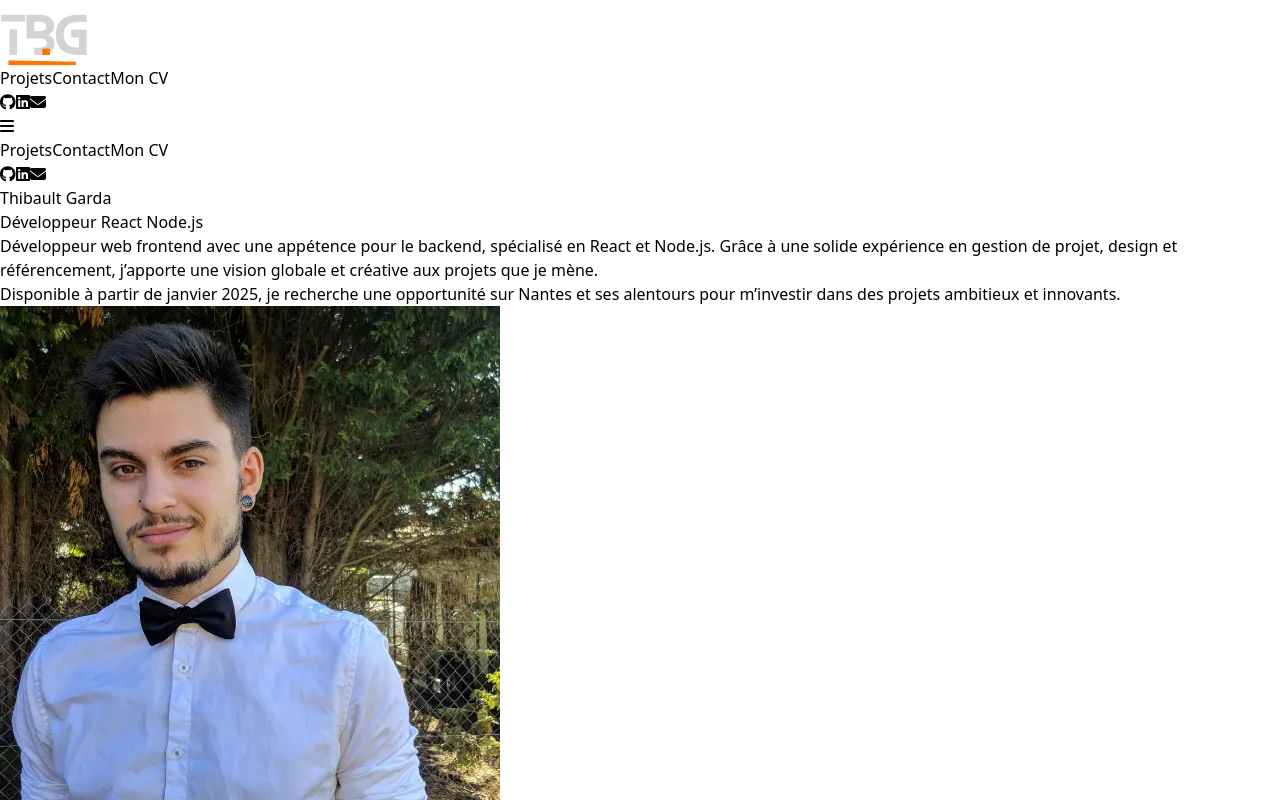
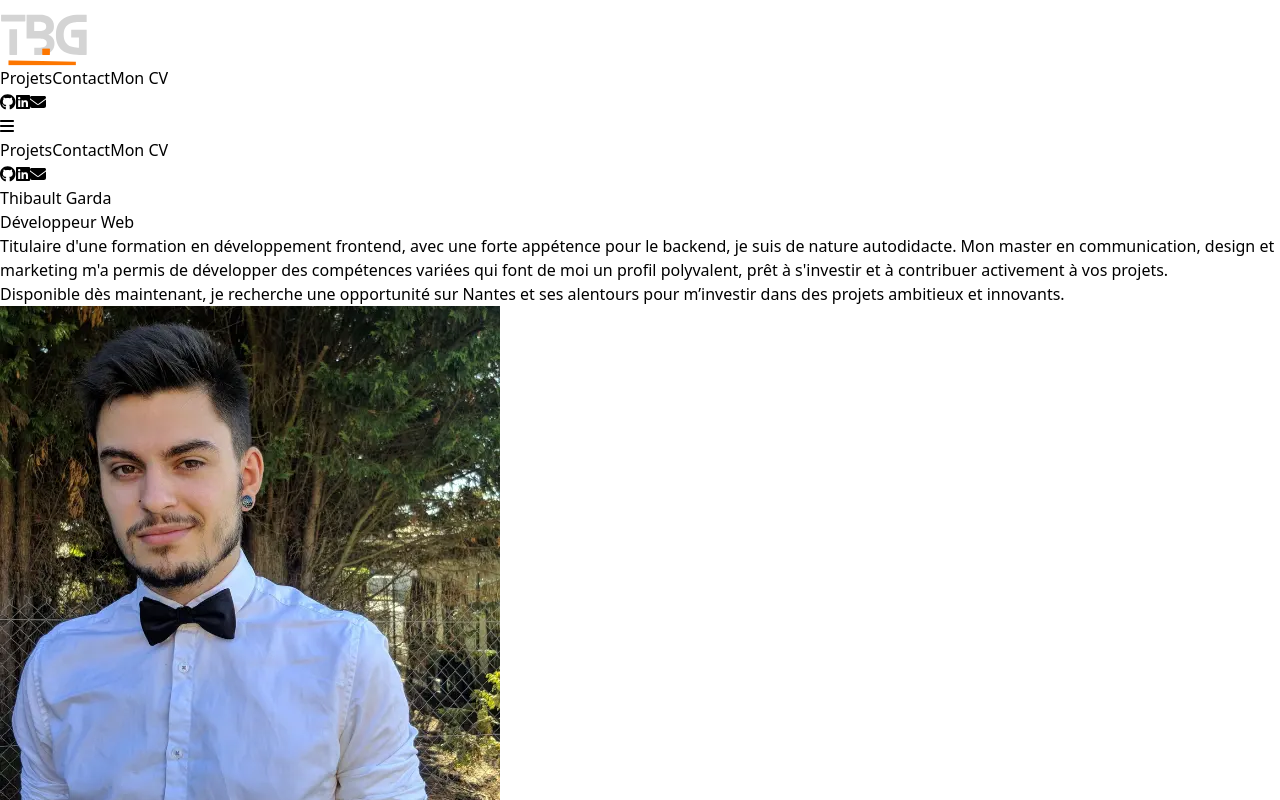
Before and after one commit to sknrct/oc-portfolio, a React (Vite) app: page /oc-portfolio/project/1 in a window 1280 px wide. Both pictures are taken after a click on the picture 45 px from the left and 33 px from the top of the page. Shown: the top 800 px of the page. Built offline with nearby package versions, Linux system fonts and the light colour scheme.

Commit message:
Maj CV + maj formations et Intro

```diff
--- a/src/Components/Introduction.jsx
+++ b/src/Components/Introduction.jsx
@@ -24,16 +24,12 @@ const Introduction = () => {
               Thibault Garda
             </h1>
             <span className="bg-gradient-to-r from-orange-400 via-orange-500 to-orange-600 bg-clip-text text-4xl tracking-tight text-transparent">
-              Développeur React Node.js
+              Développeur Web
             </span>
             <p className="my-2 max-w-xl py-4 text-lg text-left md:text-left">
-              Développeur web frontend avec une appétence pour le backend,
-              spécialisé en React et Node.js. Grâce à une solide expérience en
-              gestion de projet, design et référencement, j’apporte une vision
-              globale et créative aux projets que je mène.
+            Titulaire d'une formation en développement frontend, avec une forte appétence pour le backend, je suis de nature autodidacte. Mon master en communication, design et marketing m'a permis de développer des compétences variées qui font de moi un profil polyvalent, prêt à s'investir et à contribuer activement à vos projets.
             </p>
-            <p className="my-2 max-w-xl text-lg text-left md:text-left">Disponible à partir
-              de janvier 2025, je recherche une opportunité sur Nantes et ses
+            <p className="my-2 max-w-xl text-lg text-left md:text-left">Disponible dès maintenant, je recherche une opportunité sur Nantes et ses
               alentours pour m’investir dans des projets ambitieux et innovants.</p>
           </div>
         </div>
--- a/src/constants/index.js
+++ b/src/constants/index.js
@@ -38,13 +38,6 @@ export const EXPERIENCES = [
 ];
 
 export const FORMATIONS = [
-  {
-    school: "CODELYNX",
-    year: "2024",
-    skills: ["Fondamentaux", "Composants", "Hooks", "Patterns", "Workshops"],
-    description: `Formation React afin de me perfectionner dans la pratique de ce framework
-    à travers de nombreux exercices, tests et leçons.`,
-  },
   {
     school: "OPENCLASSROOMS",
     year: "2023 - 2024",
```
Also changed, not shown: 8 other files (tests, documents, lock files or other folders).
